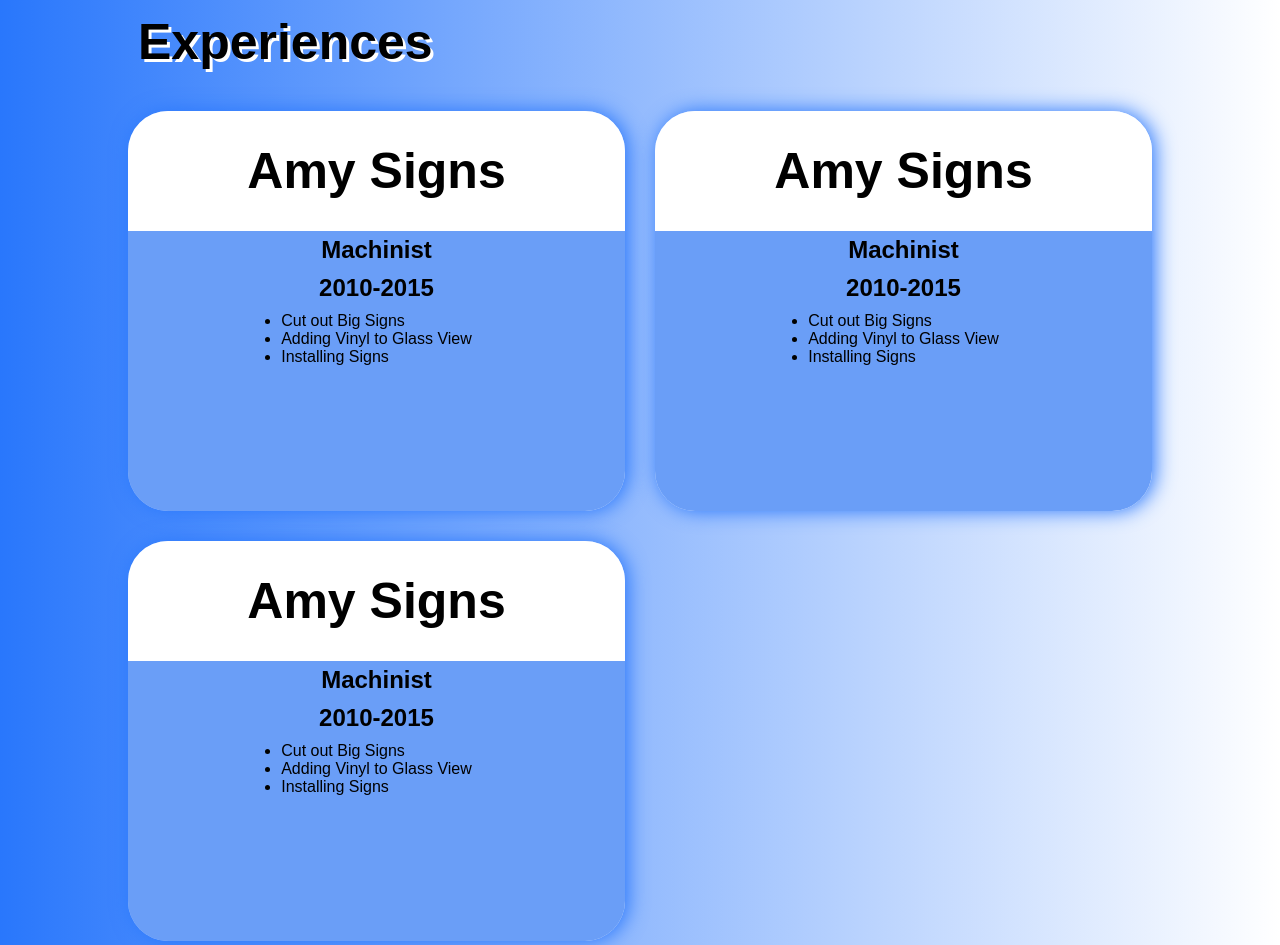
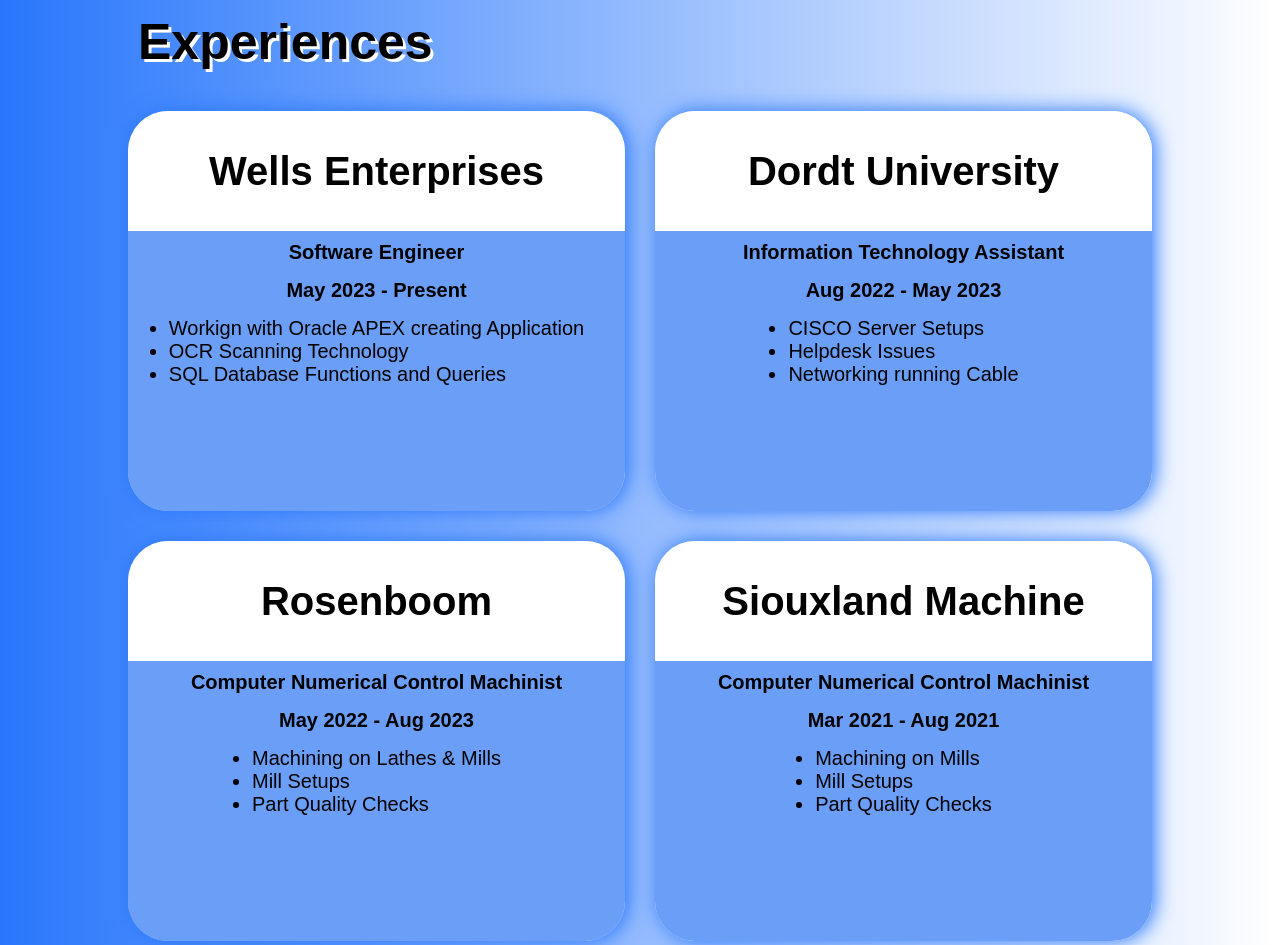
Before and after one commit to theYockaman/Portfolio_Website, a plain HTML site: page HTML/about.html in a window 1280 px wide. Shown: the part 1783-2728 px from the top of the page. Drawn offline with Linux system fonts and the light colour scheme.

Commit message:
Update Adding Projects

```diff
--- a/CSS/aboutStyle.css
+++ b/CSS/aboutStyle.css
@@ -248,9 +248,11 @@
 }
 .bottom-container > * {
     padding:5px;
+    padding-top: 10px;
+    font-size: 20px;
 }
 
 .job .top-container h1{
-    font-size: 50px;
+    font-size: 40px;
     font-family: Arial, Helvetica, sans-serif;
 }
--- a/CSS/experienceStyle.css
+++ /dev/null
@@ -1,4 +0,0 @@
-body{
-    height:110vh;
-    overflow-y: auto;
-}
--- a/HTML/about.html
+++ b/HTML/about.html
@@ -17,10 +17,10 @@
                     <a href="../HTML/about.html">About</a>
                 </li>
                 <li class="link">
-                    <a href="#">Projects</a>
+                    <a href="../HTML/projects.html">Projects</a>
                 </li>
                 <li class="link">
-                    <a href="#">Contact</a>
+                    <a href="../HTML/contact.html">Contact</a>
                 </li>
             </ul>
         </nav>
@@ -113,31 +113,60 @@
             <div id="work">
                 <h1>Experiences</h1>
                 <div class="container">
+
                     <div class="job">
                         <div class="top-container">
-                            <h1 class="company">Amy Signs</h1>
+                            <h1 class="company">Wells Enterprises</h1>
                         </div>
                         <div class="bottom-container">
-                            <h2 class="title">Machinist</h2>
-                            <h2 class="timeFrame">2010-2015</h2>
+                            <h2 class="title">Software Engineer</h2>
+                            <h2 class="timeFrame">May 2023 - Present</h2>
                             <ul class="description">
-                            <li>Cut out Big Signs</li>
-                            <li>Adding Vinyl to Glass View</li>
-                            <li>Installing Signs</li>
+                            <li>Workign with Oracle APEX creating Application</li>
+                            <li>OCR Scanning Technology</li>
+                            <li>SQL Database Functions and Queries</li>
                         </ul>
                         </div>
                     </div>
                     <div class="job">
                         <div class="top-container">
-                            <h1 class="company">Amy Signs</h1>
+                            <h1 class="company">Dordt University</h1>
                         </div>
                         <div class="bottom-container">
-                            <h2 class="title">Machinist</h2>
-                            <h2 class="timeFrame">2010-2015</h2>
+                            <h2 class="title">Information Technology Assistant</h2>
+                            <h2 class="timeFrame">Aug 2022 - May 2023</h2>
                             <ul class="description">
-                            <li>Cut out Big Signs</li>
-                            <li>Adding Vinyl to Glass View</li>
-                            <li>Installing Signs</li>
+                            <li>CISCO Server Setups</li>
+                            <li>Helpdesk Issues</li>
+                            <li>Networking running Cable</li>
+                        </ul>
+                        </div>
+                    </div>
+                    <div class="job">
+                        <div class="top-container">
+                            <h1 class="company">Rosenboom</h1>
+                        </div>
+                        <div class="bottom-container">
+                            <h2 class="title">Computer Numerical Control Machinist</h2>
+                            <h2 class="timeFrame">May 2022 - Aug 2023</h2>
+                            <ul class="description">
+                            <li>Machining on Lathes & Mills</li>
+                            <li>Mill Setups</li>
+                            <li>Part Quality Checks</li>
+                        </ul>
+                        </div>
+                    </div>
+                    <div class="job">
+                        <div class="top-container">
+                            <h1 class="company">Siouxland Machine</h1>
+                        </div>
+                        <div class="bottom-container">
+                            <h2 class="title">Computer Numerical Control Machinist</h2>
+                            <h2 class="timeFrame">Mar 2021 - Aug 2021</h2>
+                            <ul class="description">
+                            <li>Machining on Mills</li>
+                            <li>Mill Setups</li>
+                            <li>Part Quality Checks</li>
                         </ul>
                         </div>
                     </div>
```
Also changed, not shown: HTML/projects.html (renamed from HTML/experience.html, +8 -11 lines), index.html (+2 -2 lines), CSS/projectsStyle.css (added), HTML/contact.html (added).
